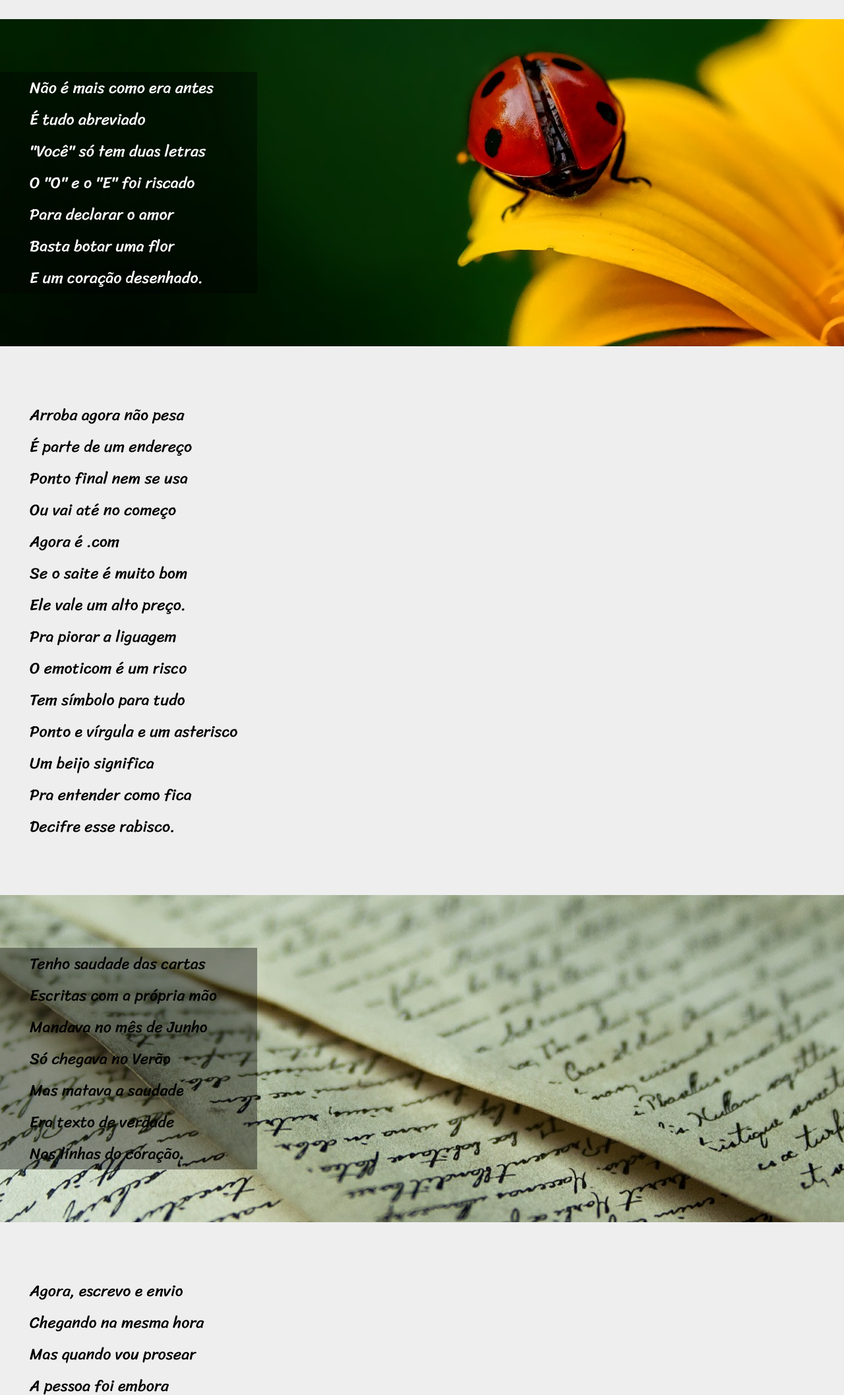
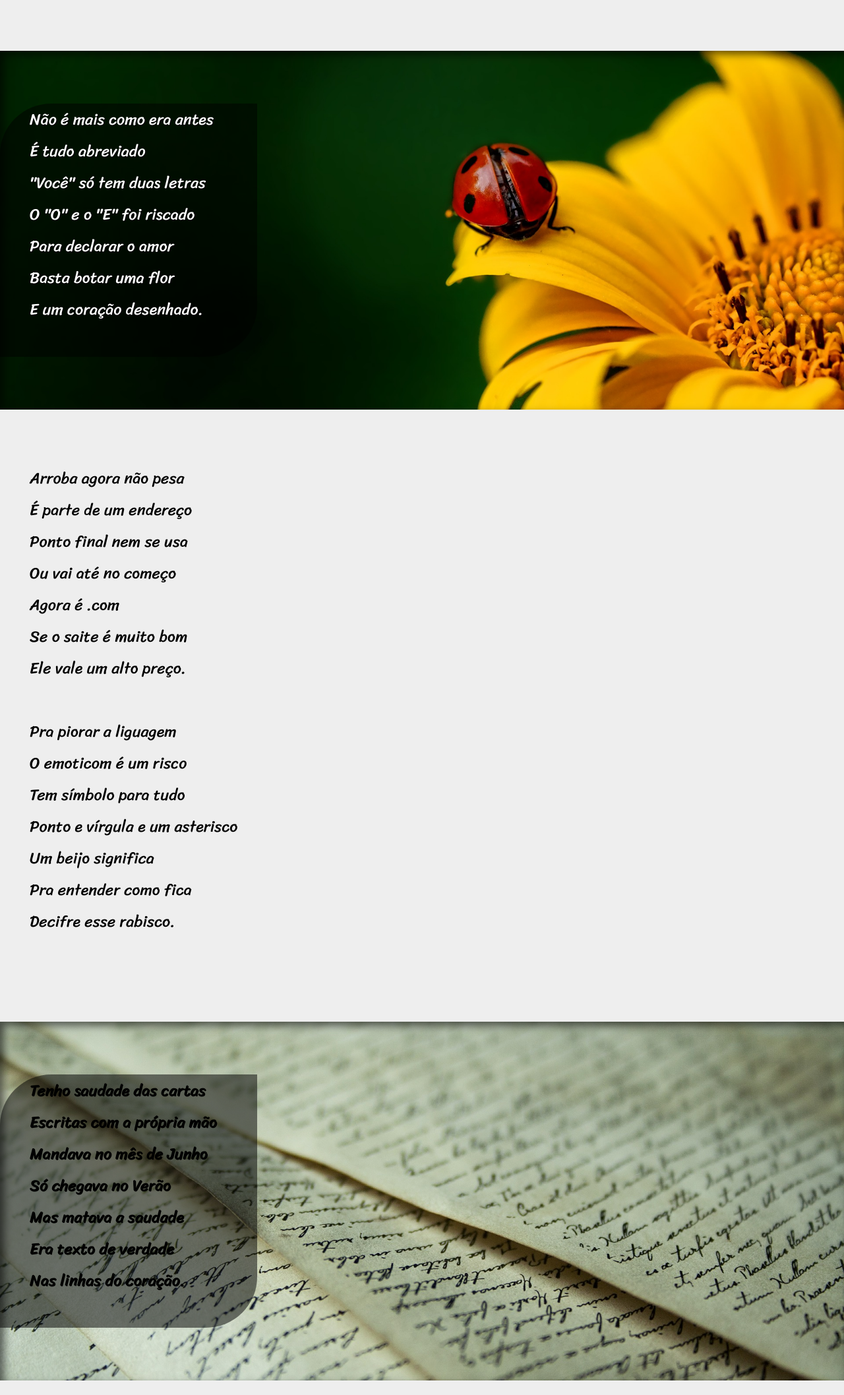
Before and after one commit to Pedroglith/html-css2.0, a plain HTML site: page exercicios/d012/cordel.html in a window 1280 px wide. Shown: the part 633-2748 px from the top of the page at 66% size. Drawn offline with Linux system fonts and the light colour scheme.

Commit message:
projeto cordel finalizado!

```diff
--- a/exercicios/d012/style.css
+++ b/exercicios/d012/style.css
@@ -75,35 +75,45 @@ section{
 section > p{
     padding-left: 45px;
     font-family: 'srira';
+    padding-bottom: 2em;
 }
 
 .img01{
     background-image: url('imagens/background001.jpg');
+    background-attachment: fixed;
 
+    background-position: right center;
+    background-size: cover;
 
-    background-position: center;
+    box-shadow: inset 6px 6px 13px 0px rgba(0, 0, 0, 0.575);
 }
 
 .img01 > p{
     color: white;
     width: 345px;
 
-    background-color: rgba(0, 0, 0, 0.39);
+    background-color: rgba(0, 0, 0, 0.514);
+    text-shadow: 1px 1px 0px black;
+
+    border-radius: 20%  0%;
 }
 
 
 .img02{
     background-image: url('imagens/background002.jpg');
-
+    background-attachment: fixed;
 
 
     background-position: center center;
+    background-size: cover;
+    box-shadow: inset 6px 6px 13px 0px rgba(0, 0, 0, 0.582);
 }
 
 .img02> p{
-    background-color: rgba(0, 0, 0, 0.39);
-
+    background-color: hsla(0, 0%, 0%, 0.514);
+    text-shadow: 1px 1px 0px black;
     width: 345px;
+    border-radius: 20%  0%;
 }
 
 footer{
```
